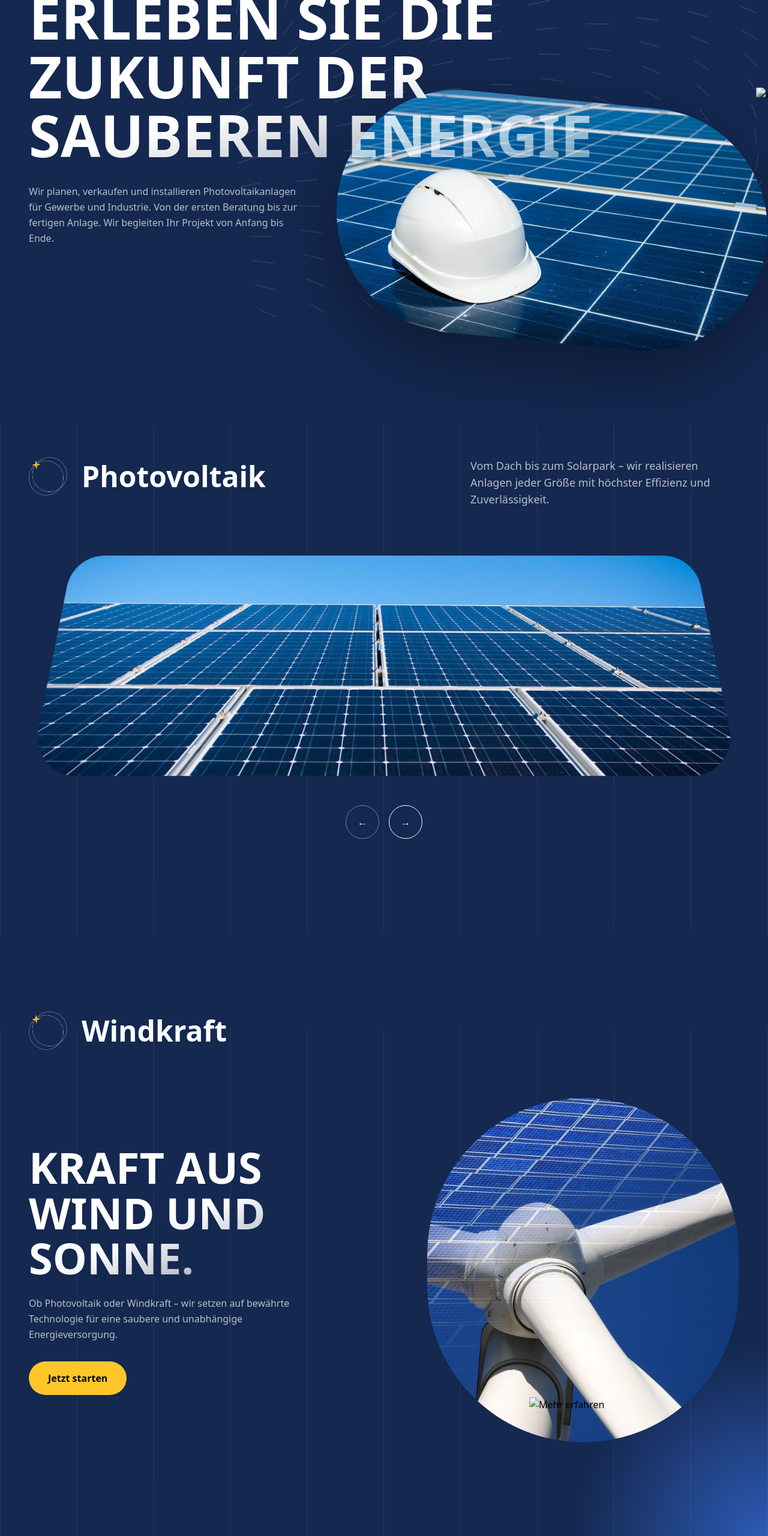
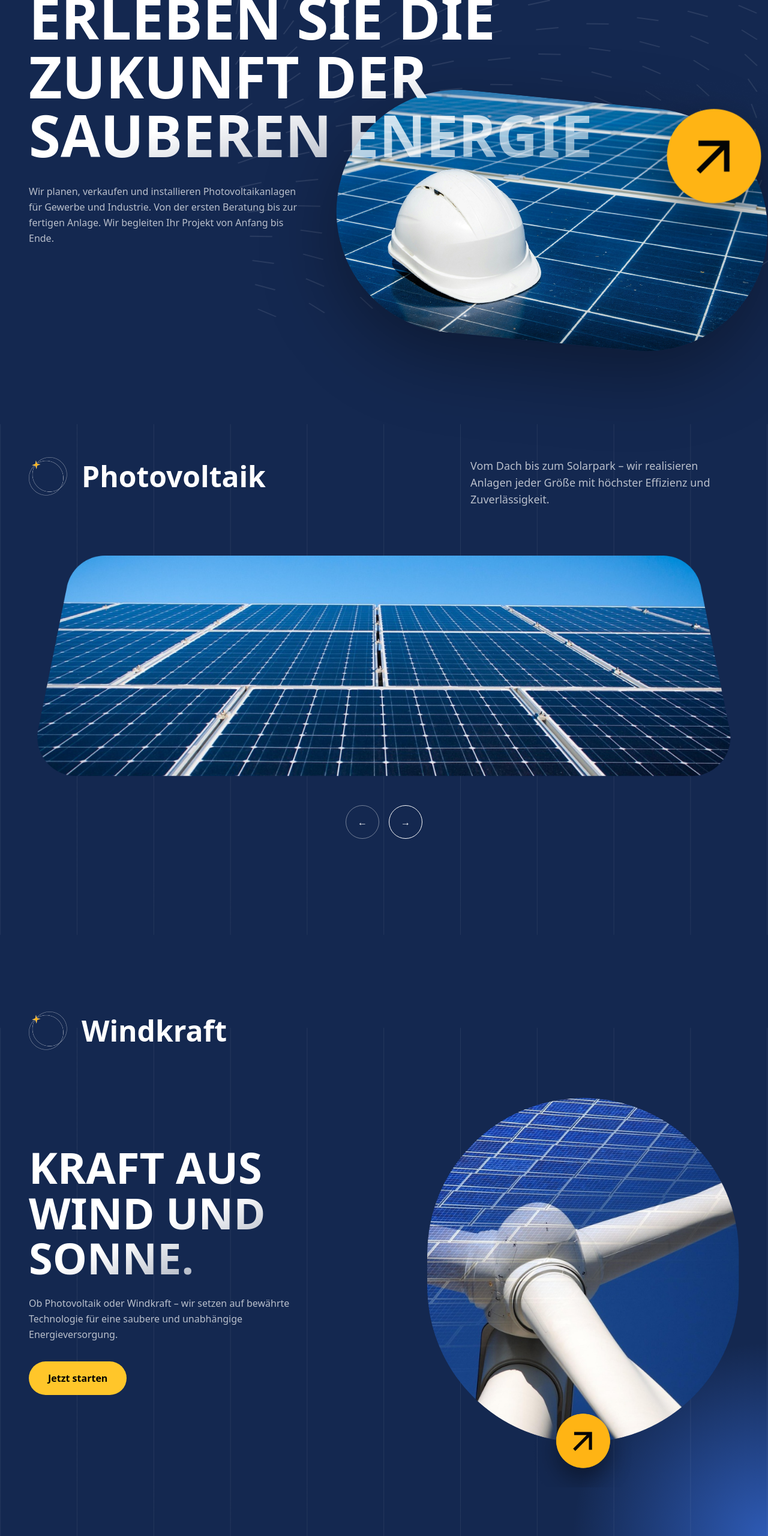
Before and after one commit to southy404/wbs-solartechnik, a website: page index.html in a window 1280 px wide. Shown: the part 180-2740 px from the top of the page at 60% size. Drawn offline with nearby package versions, Linux system fonts and the light colour scheme.

Commit message:
fix: broken image

```diff
--- a/index.html
+++ b/index.html
@@ -133,7 +133,7 @@
                      class="w-full rounded-full h-full object-cover"
                      />
                   <img
-                     src="src/img/Group%2028.png"
+                     src="src/img/yellow-arrow.png"
                      alt="Arrow Icon"
                      class="absolute -top-14 -right-14 rotate-[-5.55deg] w-100 h-100 z-40 cursor-pointer hover:scale-105 transition"
                      />
@@ -291,7 +291,7 @@
                               />
                         </div>
                         <img
-                           src="src/img/Group%2028.png"
+                           src="src/img/yellow-arrow.png"
                            alt="Mehr erfahren"
                            class="absolute bottom-0 left-1/2
                            -translate-x-1/2 translate-y-1/2
```
